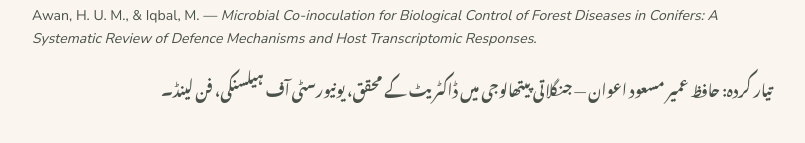
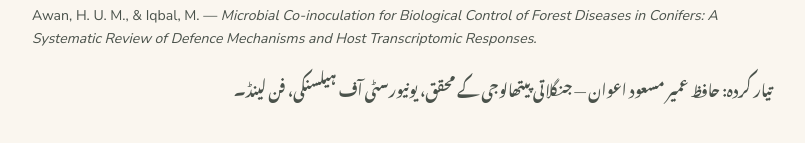
Before and after one commit to umi-max/microbial-coinoculation-conifers, a plain HTML site: page ur/index.html in a window 1280 px wide. Shown: the part 2752-2895 px from the top of the page, without its empty margins (238-1043 px from the left). Drawn offline with nearby package versions, Linux system fonts and the light colour scheme; a web font is replaced by a local one.

Commit message:
Update author line in Urdu footer

```diff
--- a/ur/index.html
+++ b/ur/index.html
@@ -208,7 +208,7 @@ footer .src{font-family:var(--latin); direction:ltr; text-align:left; font-size:
       Transcriptomic Responses.</em>
     </span>
     <p style="margin:1.25rem 0 0;">
-      تیار کردہ: حافظ عمیر مسعود اعوان — جنگلاتی پیتھالوجی میں ڈاکٹریٹ کے محقق،
+      تیار کردہ: حافظ عمیر مسعود اعوان — جنگلاتی پیتھالوجی کے محقق،
       یونیورسٹی آف ہیلسنکی، فن لینڈ۔
     </p>
   </footer>
```
